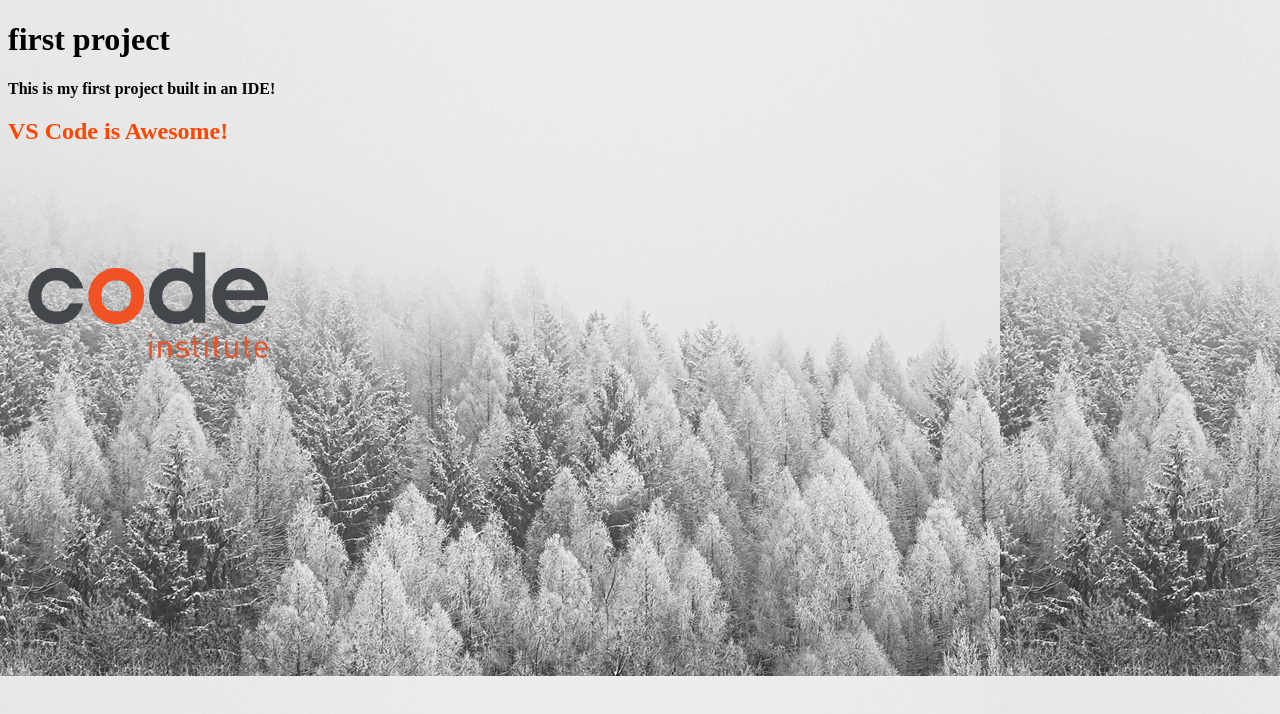
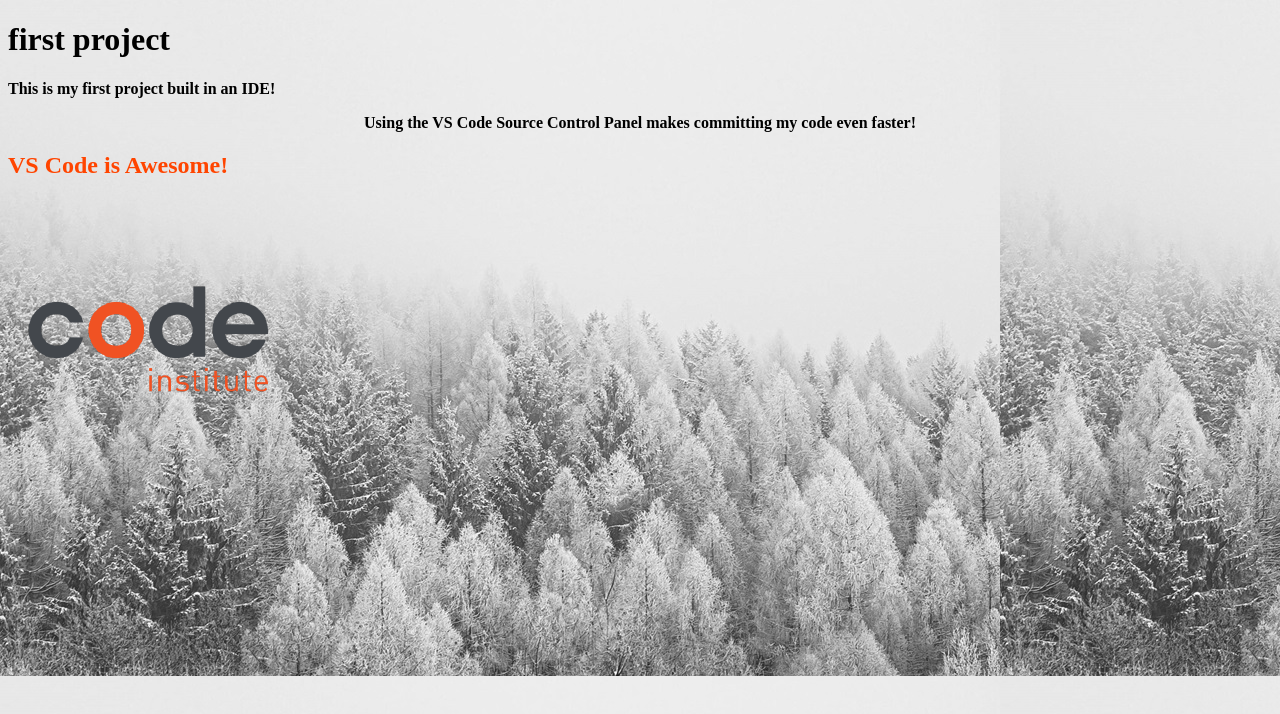
Before and after one commit to fiona-wigram/my-first-project, a plain HTML site: page index.html in a window 1280 px wide. Drawn offline with Linux system fonts and the light colour scheme.

Commit message:
Add another paragraph and centered on css

```diff
--- a/assets/css/styles.css
+++ b/assets/css/styles.css
@@ -14,3 +14,6 @@ h2{
 p{
     font-weight: bold;
 }
+.text-center{
+    text-align: center;
+}
--- a/index.html
+++ b/index.html
@@ -9,10 +9,12 @@
   <body>
     <h1>first project</h1>
     <p>This is my first project built in an IDE!</p>
+    <p class="text-center">Using the VS Code Source Control Panel makes committing my code even faster!</p>
     <h2>VS Code is Awesome!</h2>
     <img
       src="assets/css/images/01-02-02_ci-logo.png"
       alt="Code Institue Logo"
     />
+
   </body>
 </html>
```
